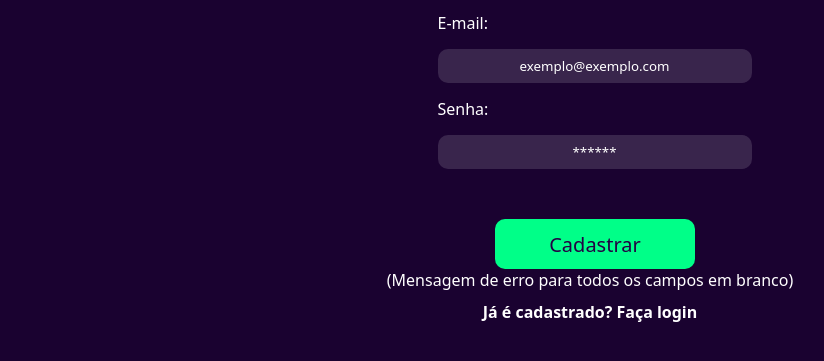
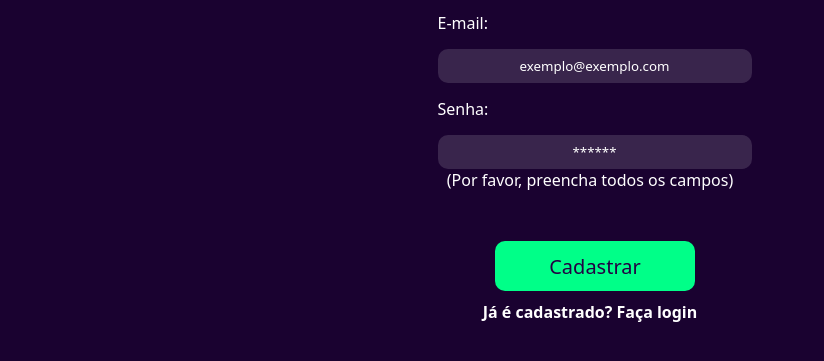
Before and after one commit to TrovoPedro/ProjetoIndividual, a website: page web-data-viz/public/cadastro.html in a window 1280 px wide. Both pictures are taken after a click on the button "Cadastrar". Shown: the part 277-638 px from the top of the page, without its empty margins (18-842 px from the left). Drawn offline with Linux system fonts and the light colour scheme; a web font is replaced by a local one.

Commit message:
Validações da tela de cadastro

```diff
--- a/web-data-viz/public/cadastro.html
+++ b/web-data-viz/public/cadastro.html
@@ -39,12 +39,12 @@
           <span>Senha:</span>
           <input class="inputs" id="senha_input" type="password" placeholder="******" />
         </div>
-          <button class="botao" onclick="cadastrar()">Cadastrar</button>
         <div class="alerta_erro">
           <div class="card_erro" id="cardErro">
             <span id="mensagem_erro"></span>
           </div>
         </div>
+        <button class="botao" onclick="cadastrar()">Cadastrar</button>
         <a href="login.html">
           <h1>Já é cadastrado? Faça login</h1>
         </a>
@@ -65,6 +65,8 @@
     var nomeVar = nome_input.value;
     var emailVar = email_input.value;
     var senhaVar = senha_input.value;
+    var indiceArroba = emailVar.indexOf('@');
+
     if (
       nomeVar == "" ||
       emailVar == "" ||
@@ -72,15 +74,17 @@
     ) {
       cardErro.style.display = "block";
       mensagem_erro.innerHTML =
-        "(Mensagem de erro para todos os campos em branco)";
+        "(Por favor, preencha todos os campos)";
 
       finalizarAguardar();
       return false;
     } else {
-      setInterval(sumirMensagem, 5000);
-    }
-
-    // Enviando o valor da nova input
+      if (indiceArroba <= -1) {
+        mensagem_erro.innerHTML = "O e-mail precisa conter '@'";
+      } else {
+        if (senhaVar.length < 8) {
+          mensagem_erro.innerHTML = "A senha precisa conter no mínimo 8 caracteres";
+        } else {
           fetch("/usuarios/cadastrar", {
             method: "POST",
             headers: {
@@ -117,8 +121,13 @@
               console.log(`#ERRO: ${resposta}`);
               finalizarAguardar();
             });
+          return false;
+        }
+      }
+    }
 
-    return false;
+    // Enviando o valor da nova input
+
   }
 
   function listar() {
--- a/web-data-viz/public/js/sessao.js
+++ b/web-data-viz/public/js/sessao.js
@@ -20,7 +20,6 @@ function limparSessao() {
 // carregamento (loading)
 function aguardar() {
     var divAguardar = document.getElementById("div_aguardar");
-    alert("Deu certo!!!");
 }
 
 function finalizarAguardar(texto) {
```
Lines whose indentation alone changed are shown as unchanged.
